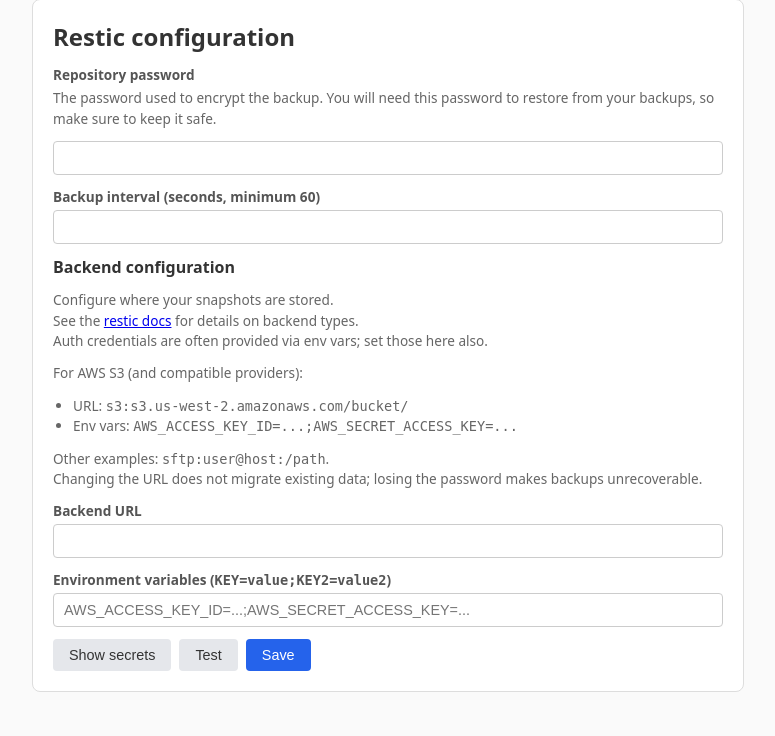
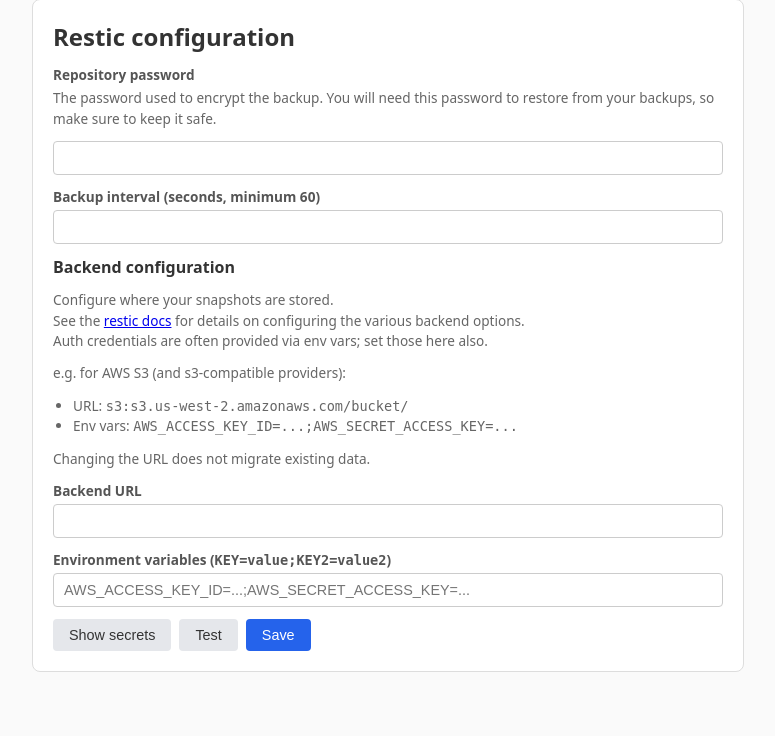
Before and after one commit to imbue-openhost/openhost-backup, a Python web app: template templates/index.html in a window 1280 px wide. Shown: the part 810-1546 px from the top of the page, without its empty margins (252-1027 px from the left). After the commit the page ends 1482 px from the top, so only its background shows below. Run offline with Jinja, Linux system fonts and the light colour scheme; the template is opened without the code that fills it, so the values that code supplies are empty; some libraries are stand-ins or nearby versions.

Commit message:
no message specified

```diff
--- a/templates/index.html
+++ b/templates/index.html
@@ -261,19 +261,18 @@
             <h3>Backend configuration</h3>
             <p class="info">
                 Configure where your snapshots are stored.<br>
-                See the <a href="https://restic.readthedocs.io/en/stable/030_preparing_a_new_repo.html" target="_blank" rel="noopener">restic docs</a> for details on backend types.<br>
+                See the <a href="https://restic.readthedocs.io/en/stable/030_preparing_a_new_repo.html" target="_blank" rel="noopener">restic docs</a> for details on configuring the various backend options.<br>
                 Auth credentials are often provided via env vars; set those here also.
             </p>
             <p class="info">
-                For AWS S3 (and compatible providers):
+                e.g. for AWS S3 (and s3-compatible providers):
             </p>
             <ul class="info" style="margin-bottom:12px;padding-left:20px;font-size:0.85rem;color:#666;line-height:1.5;">
                 <li>URL: <code>s3:s3.us-west-2.amazonaws.com/bucket/</code></li>
                 <li>Env vars: <code>AWS_ACCESS_KEY_ID=...;AWS_SECRET_ACCESS_KEY=...</code></li>
             </ul>
             <p class="info">
-                Other examples: <code>sftp:user@host:/path</code>.<br>
-                Changing the URL does not migrate existing data; losing the password makes backups unrecoverable.
+                Changing the URL does not migrate existing data.
             </p>
             <label>Backend URL</label>
             <input type="text" id="conf-repo" value="{{ config.repo }}">
```
